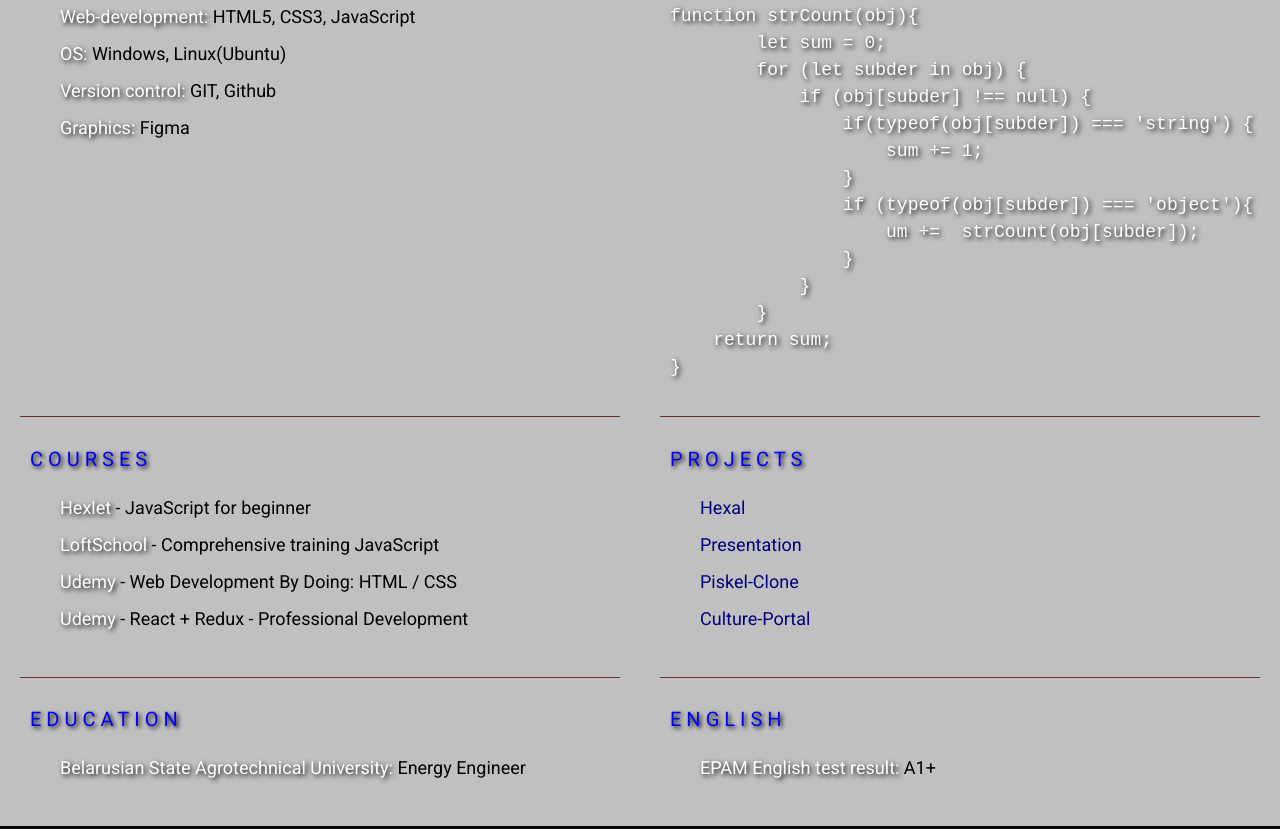
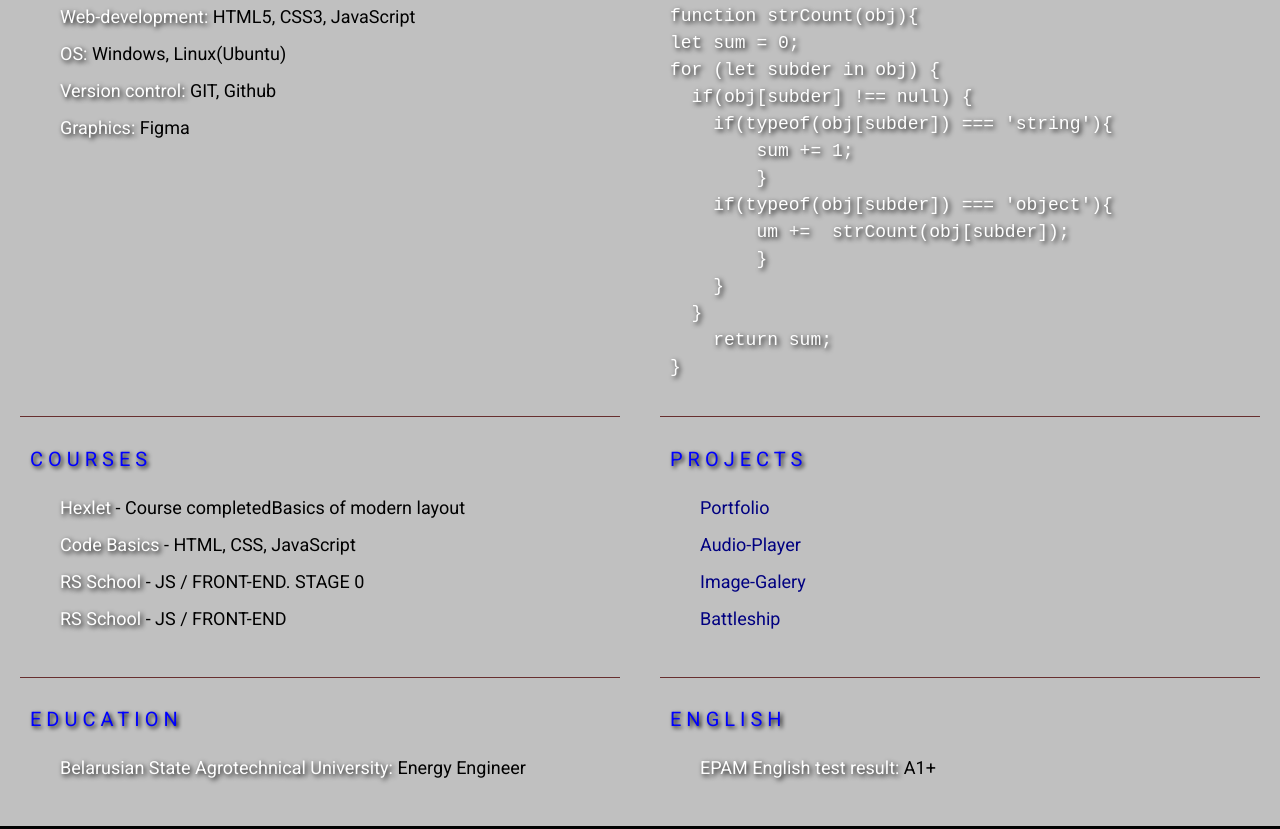
Before and after one commit to Nikolj/rsschoollll-cv, a plain HTML site: page index.html in a window 1280 px wide. Shown: the part 757-1586 px from the top of the page. Drawn offline with Linux system fonts and the light colour scheme.

Commit message:
feat: update html, css

```diff
--- a/index.html
+++ b/index.html
@@ -92,11 +92,11 @@
                 <pre class="pre"><code>function strCount(obj){
 let sum = 0;
 for (let subder in obj) {
-            if (obj[subder] !== null) {
-                if(typeof(obj[subder]) === 'string') {
+  if(obj[subder] !== null) {
+    if(typeof(obj[subder]) === 'string'){
         sum += 1;
         }
-                if (typeof(obj[subder]) === 'object'){
+    if(typeof(obj[subder]) === 'object'){
         um +=  strCount(obj[subder]);
         }
     }
@@ -108,16 +108,16 @@
                 <h2 class="section-title">Courses</h2>
                 <ul class="section-list">
                     <li class="section-item">
-                        Hexlet<span> - JavaScript for beginner</span>
+                        Hexlet<span> - Course completedBasics of modern layout</span>
                     </li>
                     <li class="section-item">
-                        LoftSchool<span> - Comprehensive training JavaScript</span>
+                        Code Basics<span> - HTML, CSS, JavaScript</span>
                     </li>
                     <li class="section-item">
-                        Udemy<span> - Web Development By Doing: HTML / CSS</span>
+                        RS School<span> - JS / FRONT-END. STAGE 0</span>
                     </li>
                     <li class="section-item">
-                        Udemy<span> - React + Redux - Professional Development</span>
+                        RS School<span> - JS / FRONT-END</span>
                     </li>
                 </ul>
             </section>
@@ -125,16 +125,16 @@
                 <h2 class="section-title">Projects</h2>
                 <ul class="section-list">
                     <li class="section-item">
-                        <a href="https://irinainina.github.io/hexal/">Hexal</a>
+                        <a href="https://nikolj.github.io/project/portfolio/">Portfolio</a>
                     </li>
                     <li class="section-item">
-                        <a href="https://irinainina.github.io/presentation/#/">Presentation</a>
+                        <a href="https://nikolj.github.io/project/Audio-Player/">Audio-Player</a>
                     </li>
                     <li class="section-item">
-                        <a href="https://irinainina.github.io/piskel-clone/">Piskel-Clone</a>
+                        <a href="https://nikolj.github.io/project/image-galery/">Image-Galery</a>
                     </li>
                     <li class="section-item">
-                        <a href="https://irinainina-culture-portal.netlify.app/">Culture-Portal</a>
+                        <a href="https://nikolj.github.io/project/random-game/">Battleship</a>
                     </li>
                 </ul>
             </section>
```
Lines whose indentation alone changed are shown as unchanged.
